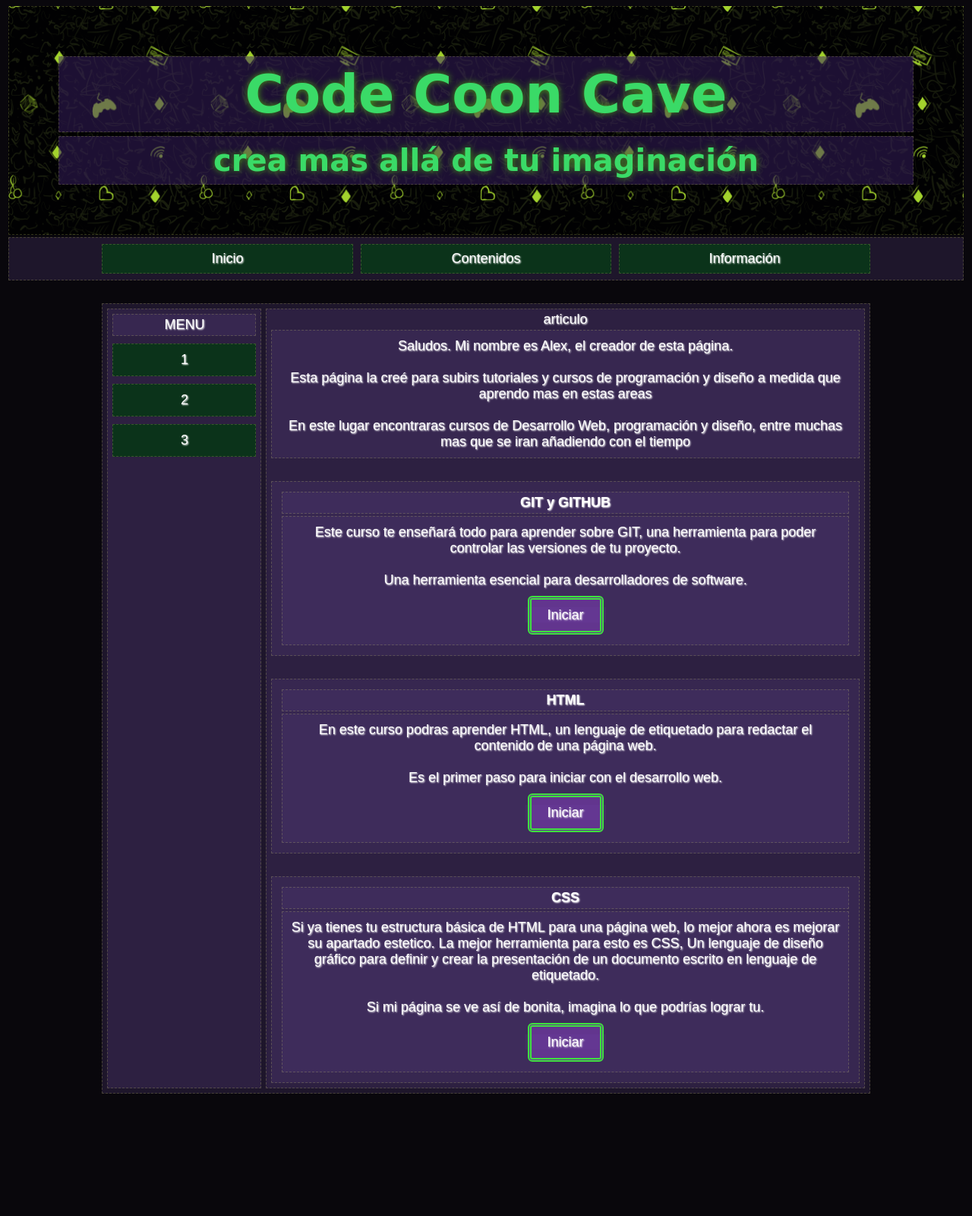
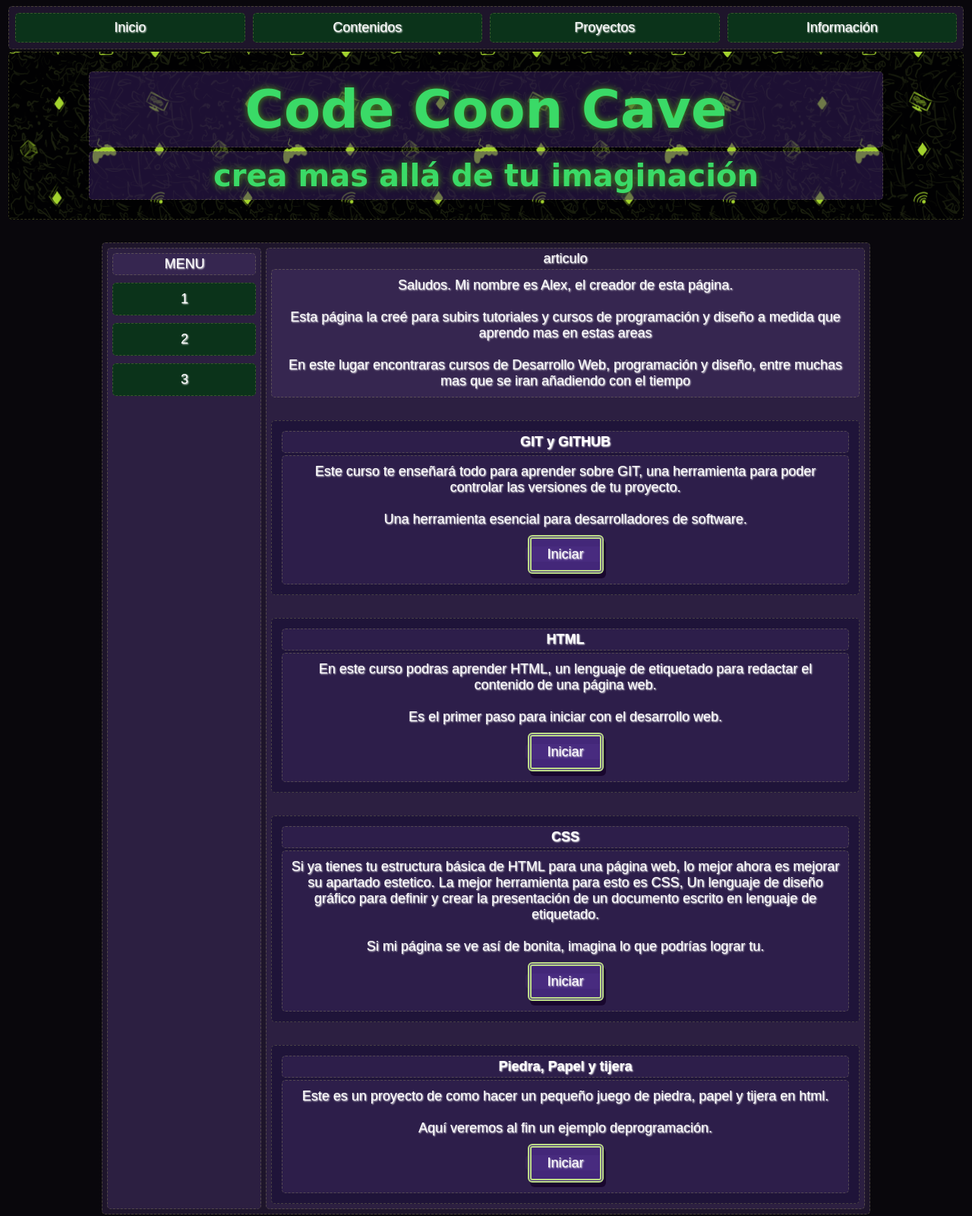
Before and after one commit to AxlOtlCode/MiPaginaWeb, a plain HTML site: page index.html in a window 1280 px wide. Shown: the top 1600 px of the page at 76% size. Drawn offline with Linux system fonts and the light colour scheme; a web font is replaced by a local one.

Commit message:
Se creó la pagina Piedra papel tijera

```diff
--- a/STYLES/style.css
+++ b/STYLES/style.css
@@ -1,5 +1,6 @@
 body *{
     border: 1px dashed rgb(232, 238, 114, 0.2);
+    border-radius: 5px;
     margin: 3px;
     padding: 3px;
 
@@ -19,7 +20,7 @@ body{
 
 
 header{
-    padding: 60px;
+    padding: 20px 100px;
 
     background-image: url(../IMAGES/Patron_Pagina.png);
     background-size: 20%;
@@ -63,10 +64,10 @@ main{
     margin-top: 30px;
 }
 
-aside{
+main aside{
     width: 20%;
 }
-aside div{
+main aside div{
     padding: 10px;
     margin-top: 10px;
 
@@ -74,16 +75,17 @@ aside div{
 }
 
 
-article{ /*Contenido principal*/
+main article{ /*Contenido principal*/
         width: 80%;
 
     }
-    article p{
+article p{
         padding: 10px;
     }
-    section{
+section{
         margin-top: 30px;
         padding: 10px;
+        background-color: rgba(18, 11, 51, 0.5);
     }
 
 
@@ -101,9 +103,10 @@ button{
     width: 100px;
     margin-top: 10px;
     padding: 10px;
-    border: 5px double rgb(62, 226, 62);
+    border: 5px double rgb(188, 219, 136);
     border-radius: 6px;
-    background-color: rgb(134, 63, 193, 0.5);
+    background-color: rgba(90, 49, 167, 0.5);
+    box-shadow: rgb(25, 7, 46) 3px 6px;
 }
 
 a{
@@ -111,3 +114,11 @@ a{
     padding: 0;
     margin: 0;
 }
+.opciones{
+    display: flex;
+    justify-content: center;
+}
+.PPTOpcion{
+    width: 30%;
+    padding: 20px;
+}
--- a/index.html
+++ b/index.html
@@ -16,21 +16,27 @@
         <link rel="preconnect" href="https://fonts.gstatic.com" crossorigin>
         <link href="https://fonts.googleapis.com/css2?family=Sofia+Sans+Semi+Condensed:wght@600&display=swap" rel="stylesheet">
 
+        <!-- <script>
+            let Nombre = ""
+            Nombre = prompt("Cual es tu nombre?")
+            alert("Bienvenido, "+ Nombre)
+        </script> -->
     </head>
 
     <body>
+            <nav>
+                <div>Inicio</div>
+                <div>Contenidos</div>
+
+                <div>Proyectos</div>
+                <div>Información</div>
+            </nav>
 
             <header>
                 <h1>Code Coon Cave</h1>
                 <h2>crea mas allá de tu imaginación</h2>
 
             </header>
-
-            <nav>
-                <div>Inicio</div>
-                <div>Contenidos</div>
-                <div>Información</div>
-            </nav>
 
             <main>
                 <aside>
@@ -86,6 +92,16 @@
                         </p>
                     </section>
 
+                    <section>
+                        <h3>Piedra, Papel y tijera</h3>
+                        <p>Este es un proyecto de como hacer un pequeño juego de piedra, papel y tijera en html.
+                            <br><br>
+                            Aquí veremos al fin un ejemplo deprogramación.
+                            <br>
+                            <a href="PiePapTij.html"><button>Iniciar</button></a>
+                        </p>
+                    </section>
+
                 </article>
             </main>
 
```
Also changed, not shown: PiePapTij.html (added, +39 -0 lines).
